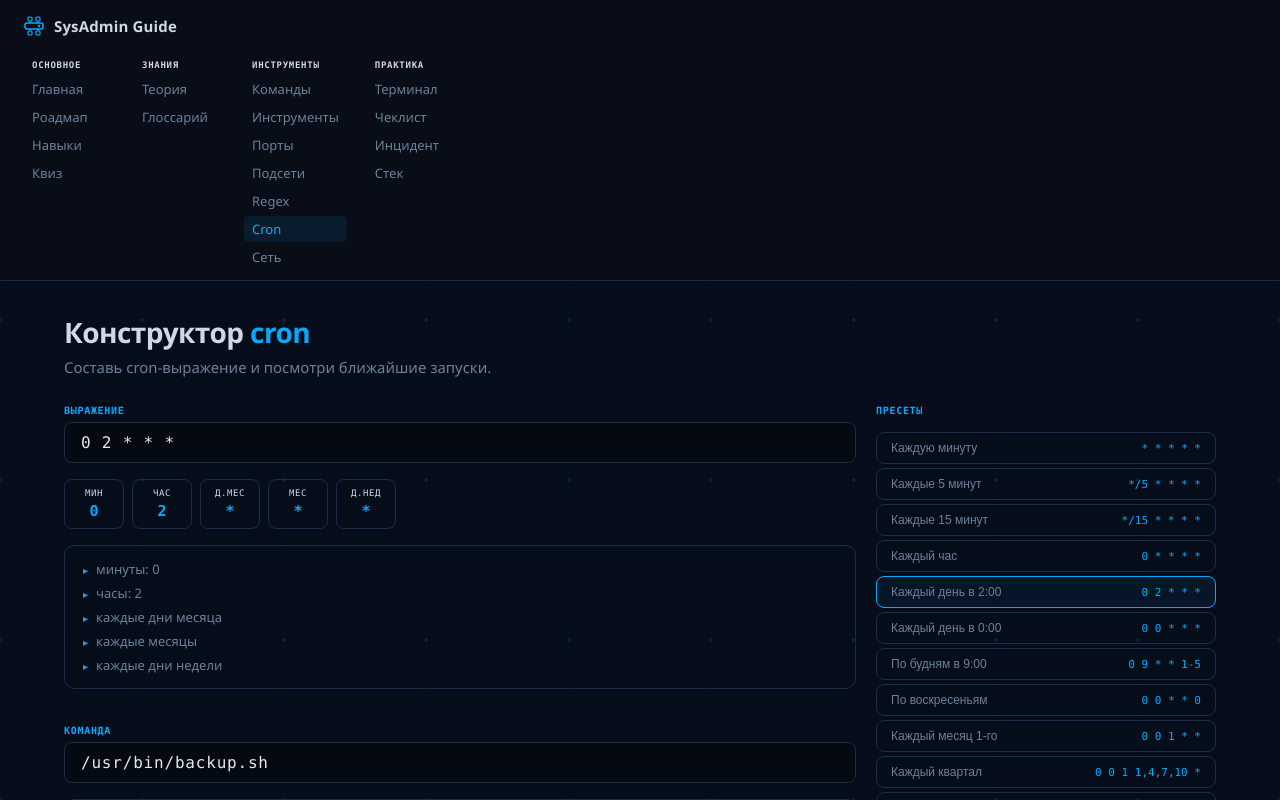
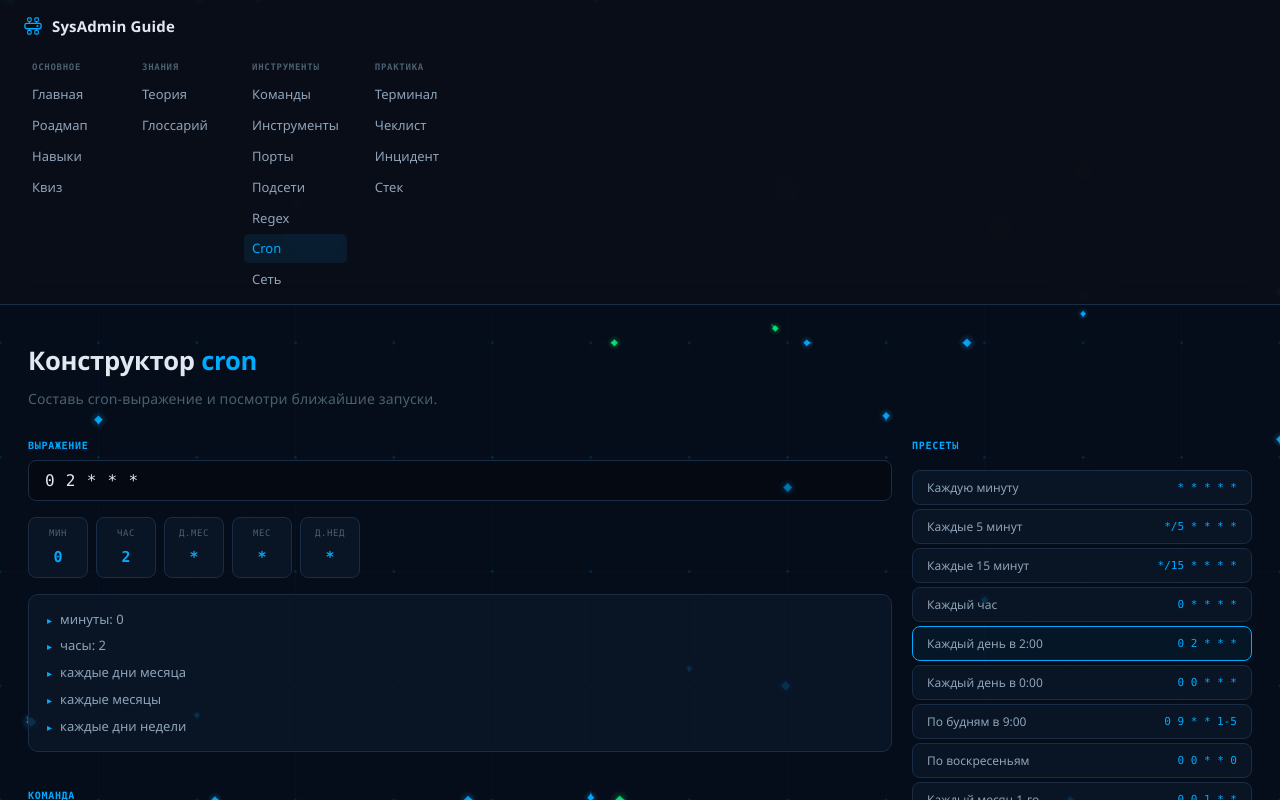
Before and after one commit to paranoid-rpm/sysadmin-guide, a React (Vite) app: page /sysadmin-guide/cron in a window 1280 px wide. Shown: the top 800 px of the page. Built offline with nearby package versions, Linux system fonts and the light colour scheme.

Commit message:
fix: фон с пакетами, строгий стиль, вариаблы CSS, убраны эмодзи в Navbar

```diff
--- a/src/App.css
+++ b/src/App.css
@@ -7,71 +7,124 @@
 
 .main {
   flex: 1;
-  padding: 32px 24px;
-  max-width: 1200px;
+  padding: 36px 28px 60px;
+  max-width: 1280px;
   margin: 0 auto;
   width: 100%;
   position: relative;
   z-index: 1;
 }
 
+/* ---- Typography ---- */
 .page-title {
-  font-size: 1.75rem;
+  font-size: 1.6rem;
   font-weight: 700;
-  color: var(--text);
-  letter-spacing: -0.02em;
+  color: var(--text1);
+  letter-spacing: -0.01em;
   margin-bottom: 6px;
+  font-family: var(--sans);
 }
-.page-title span.accent { color: var(--accent); }
+.page-title .accent { color: var(--accent); }
 
 .page-subtitle {
-  color: var(--text2);
+  color: var(--text3);
   margin-bottom: 28px;
-  font-size: 0.93rem;
+  font-size: 0.875rem;
+  font-family: var(--sans);
+  letter-spacing: 0.01em;
 }
 
+.section-label {
+  font-family: var(--mono);
+  font-size: 0.7rem;
+  font-weight: 700;
+  letter-spacing: 0.1em;
+  text-transform: uppercase;
+  color: var(--accent);
+  margin-bottom: 12px;
+}
+
+/* ---- Cards ---- */
 .card {
-  background: rgba(13,27,46,0.85);
-  backdrop-filter: blur(6px);
+  background: var(--card);
+  backdrop-filter: blur(8px);
   border: 1px solid var(--border);
   border-radius: var(--radius);
   padding: 20px;
-  transition: border-color 0.2s, background 0.2s;
+  transition: border-color 0.18s;
 }
 .card:hover { border-color: var(--border2); }
 
+/* ---- Badges ---- */
 .badge {
   display: inline-block;
   padding: 2px 8px;
   border-radius: 4px;
-  font-size: 0.72rem;
+  font-size: 0.68rem;
   font-weight: 700;
-  letter-spacing: 0.06em;
+  letter-spacing: 0.07em;
   text-transform: uppercase;
-  background: rgba(0,170,255,0.1);
+  font-family: var(--mono);
+  background: rgba(0,170,255,0.08);
   color: var(--accent);
-  border: 1px solid rgba(0,170,255,0.2);
+  border: 1px solid rgba(0,170,255,0.18);
 }
 
+/* ---- Buttons ---- */
 .btn {
   display: inline-flex;
   align-items: center;
   gap: 6px;
-  padding: 9px 20px;
+  padding: 8px 18px;
   border-radius: 6px;
   border: none;
   cursor: pointer;
-  font-size: 0.88rem;
+  font-size: 0.85rem;
   font-weight: 600;
   letter-spacing: 0.02em;
-  transition: all 0.18s;
-  font-family: var(--font);
+  transition: all 0.15s;
+  font-family: var(--sans);
 }
-.btn:disabled { opacity: 0.35; cursor: not-allowed; }
-.btn-primary { background: var(--accent); color: #020c18; }
+.btn:disabled { opacity: 0.3; cursor: not-allowed; }
+.btn-primary { background: var(--accent); color: #030e1c; }
 .btn-primary:hover:not(:disabled) { background: var(--accent3); }
-.btn-outline { background: transparent; border: 1px solid var(--border2); color: var(--text2); }
-.btn-outline:hover:not(:disabled) { border-color: var(--accent); color: var(--accent); background: rgba(0,170,255,0.06); }
+.btn-outline {
+  background: transparent;
+  border: 1px solid var(--border2);
+  color: var(--text2);
+}
+.btn-outline:hover:not(:disabled) {
+  border-color: var(--accent);
+  color: var(--accent);
+  background: rgba(0,170,255,0.05);
+}
 
+/* ---- Grids ---- */
 .grid-2 { display: grid; grid-template-columns: repeat(auto-fit, minmax(300px, 1fr)); gap: 16px; }
 .grid-3 { display: grid; grid-template-columns: repeat(auto-fit, minmax(220px, 1fr)); gap: 14px; }
+
+/* ---- Tables ---- */
+.data-table {
+  width: 100%;
+  border-collapse: collapse;
+  font-size: 0.875rem;
+}
+.data-table th {
+  padding: 10px 14px;
+  text-align: left;
+  font-family: var(--mono);
+  font-size: 0.68rem;
+  font-weight: 700;
+  letter-spacing: 0.08em;
+  text-transform: uppercase;
+  color: var(--text3);
+  border-bottom: 1px solid var(--border);
+}
+.data-table td {
+  padding: 10px 14px;
+  color: var(--text2);
+  border-bottom: 1px solid rgba(255,255,255,0.03);
+  vertical-align: middle;
+}
+.data-table tr:last-child td { border-bottom: none; }
+.data-table tr:hover td { background: rgba(255,255,255,0.02); }
--- a/src/components/Navbar.jsx
+++ b/src/components/Navbar.jsx
@@ -12,15 +12,17 @@ const LINKS = [
   { to: '/commands', label: 'Команды', group: 'Инструменты' },
   { to: '/tools', label: 'Инструменты', group: 'Инструменты' },
   { to: '/ports', label: 'Порты', group: 'Инструменты' },
+  { to: '/subnet', label: 'Подсети', group: 'Инструменты' },
+  { to: '/regex', label: 'Regex', group: 'Инструменты' },
+  { to: '/cron', label: 'Cron', group: 'Инструменты' },
+  { to: '/network', label: 'Сеть', group: 'Инструменты' },
   { to: '/terminal', label: 'Терминал', group: 'Практика' },
   { to: '/checklist', label: 'Чеклист', group: 'Практика' },
   { to: '/incident', label: 'Инцидент', group: 'Практика' },
   { to: '/drag-stack', label: 'Стек', group: 'Практика' },
-  { to: '/subnet', label: 'Подсети', group: 'Инструменты' },
-  { to: '/regex', label: 'Regex', group: 'Инструменты' },
-  { to: '/cron', label: 'Cron', group: 'Инструменты' },
-  { to: '/network', label: 'Сеть', group: 'Инструменты' },
 ]
+
+const GROUPS = ['Основное', 'Знания', 'Инструменты', 'Практика']
 
 export default function Navbar() {
   const [open, setOpen] = useState(false)
@@ -29,7 +31,7 @@ export default function Navbar() {
     <nav className="navbar">
       <div className="navbar-top">
         <div className="navbar-brand">
-          <svg width="20" height="20" viewBox="0 0 20 20" fill="none">
+          <svg width="18" height="18" viewBox="0 0 20 20" fill="none">
             <rect x="1" y="7" width="18" height="6" rx="2" stroke="#00aaff" strokeWidth="1.5"/>
             <circle cx="15" cy="10" r="1.2" fill="#00aaff"/>
             <rect x="4" y="1" width="4" height="4" rx="1" stroke="#00aaff" strokeWidth="1.2"/>
@@ -43,12 +45,16 @@ export default function Navbar() {
           </svg>
           SysAdmin Guide
         </div>
-        <button className="navbar-burger" onClick={() => setOpen(o => !o)} aria-label="Меню">
+        <button
+          className={`navbar-burger ${open ? 'active' : ''}`}
+          onClick={() => setOpen(o => !o)}
+          aria-label="Меню"
+        >
           <span/><span/><span/>
         </button>
       </div>
       <div className={`navbar-links ${open ? 'mob-open' : ''}`}>
-        {['\u041e\u0441\u043d\u043e\u0432\u043d\u043e\u0435','\u0417\u043d\u0430\u043d\u0438\u044f','\u0418\u043d\u0441\u0442\u0440\u0443\u043c\u0435\u043d\u0442\u044b','\u041f\u0440\u0430\u043a\u0442\u0438\u043a\u0430'].map(group => (
+        {GROUPS.map(group => (
           <div key={group} className="nav-group">
             <div className="nav-group-label">{group}</div>
             {LINKS.filter(l => l.group === group).map(l => (
--- a/src/components/PacketBackground.css
+++ b/src/components/PacketBackground.css
@@ -3,5 +3,5 @@
   inset: 0;
   z-index: 0;
   pointer-events: none;
-  opacity: 0.7;
+  opacity: 1;
 }
--- a/src/components/PacketBackground.jsx
+++ b/src/components/PacketBackground.jsx
@@ -1,5 +1,9 @@
 import { useEffect, useRef } from 'react'
 import './PacketBackground.css'
+
+const COLS = 14
+const ROWS = 8
+const PACKET_COUNT = 40
 
 export default function PacketBackground() {
   const canvasRef = useRef()
@@ -8,65 +12,48 @@ export default function PacketBackground() {
     const canvas = canvasRef.current
     const ctx = canvas.getContext('2d')
     let animId
-    let W, H
+    let W = 0, H = 0
+
+    // --- Nodes (recomputed on resize) ---
+    const nodes = Array.from({ length: COLS * ROWS }, () => ({ x: 0, y: 0 }))
+
+    const computeNodes = () => {
+      for (let r = 0; r < ROWS; r++) {
+        for (let c = 0; c < COLS; c++) {
+          const n = nodes[r * COLS + c]
+          n.x = (c / (COLS - 1)) * W
+          n.y = (r / (ROWS - 1)) * H
+        }
+      }
+    }
 
     const resize = () => {
       W = canvas.width = window.innerWidth
       H = canvas.height = window.innerHeight
+      computeNodes()
     }
     resize()
     window.addEventListener('resize', resize)
 
-    // Grid nodes
-    const COLS = 10, ROWS = 6
-    const nodes = []
-    for (let r = 0; r < ROWS; r++) {
-      for (let c = 0; c < COLS; c++) {
-        nodes.push({
-          x: (c / (COLS - 1)) * W,
-          y: (r / (ROWS - 1)) * H,
-        })
-      }
-    }
-
-    // Edges between adjacent nodes
+    // --- Edges ---
     const edges = []
     for (let r = 0; r < ROWS; r++) {
       for (let c = 0; c < COLS; c++) {
         const i = r * COLS + c
         if (c + 1 < COLS) edges.push([i, r * COLS + c + 1])
         if (r + 1 < ROWS) edges.push([i, (r + 1) * COLS + c])
+        // diagonal (sparse)
+        if (c + 1 < COLS && r + 1 < ROWS && (r + c) % 3 === 0)
+          edges.push([i, (r + 1) * COLS + c + 1])
       }
     }
 
-    // Packets
-    const packets = []
-    const PACKET_COUNT = 28
-
-    const spawnPacket = () => {
-      const edgeIdx = Math.floor(Math.random() * edges.length)
-      const [a, b] = edges[edgeIdx]
-      const reverse = Math.random() > 0.5
-      const from = reverse ? b : a
-      const to = reverse ? a : b
-      packets.push({
-        from, to,
-        t: 0,
-        speed: 0.004 + Math.random() * 0.006,
-        color: Math.random() > 0.3 ? '#00aaff' : '#00e676',
-        size: 2.5 + Math.random() * 2,
-        trail: [],
-        hops: Math.floor(2 + Math.random() * 4),
-        currentHop: 0,
-        path: [],
-      })
-    }
-
-    // Build multi-hop path
-    const buildPath = (p) => {
-      const path = [p.from]
-      let cur = p.from
-      for (let i = 0; i < p.hops; i++) {
+    // --- Path builder ---
+    const buildPath = (startNode) => {
+      const hops = 3 + Math.floor(Math.random() * 5)
+      const path = [startNode]
+      let cur = startNode
+      for (let i = 0; i < hops; i++) {
         const neighbors = edges
           .filter(e => e[0] === cur || e[1] === cur)
           .map(e => e[0] === cur ? e[1] : e[0])
@@ -75,108 +62,111 @@ export default function PacketBackground() {
         cur = neighbors[Math.floor(Math.random() * neighbors.length)]
         path.push(cur)
       }
-      return path
+      return path.length > 1 ? path : null
     }
 
-    for (let i = 0; i < PACKET_COUNT; i++) {
-      const edgeIdx = Math.floor(Math.random() * edges.length)
-      const [a, b] = edges[edgeIdx]
-      const p = {
-        from: a, to: b, t: Math.random(),
-        speed: 0.003 + Math.random() * 0.007,
-        color: Math.random() > 0.3 ? '#00aaff' : '#00e676',
-        size: 2 + Math.random() * 2.5,
+    // --- Packets ---
+    const mkPacket = () => {
+      const start = Math.floor(Math.random() * nodes.length)
+      const path = buildPath(start)
+      if (!path) return null
+      const blue = Math.random() > 0.25
+      return {
+        path,
+        pathIdx: 0,
+        t: Math.random(),
+        speed: 0.0025 + Math.random() * 0.005,
+        color: blue ? '#00aaff' : '#00e676',
+        rgba: blue ? [0, 170, 255] : [0, 230, 118],
+        size: 1.8 + Math.random() * 2,
         trail: [],
-        path: null,
-        pathIdx: 0,
       }
-      p.path = buildPath(p)
-      p.pathIdx = Math.floor(Math.random() * (p.path.length - 1))
-      packets.push(p)
     }
 
+    const packets = []
+    while (packets.length < PACKET_COUNT) {
+      const p = mkPacket()
+      if (p) packets.push(p)
+    }
+
+    // --- Draw loop ---
     const draw = () => {
       ctx.clearRect(0, 0, W, H)
 
-      // Recalc node positions on resize
-      for (let r = 0; r < ROWS; r++) {
-        for (let c = 0; c < COLS; c++) {
-          nodes[r * COLS + c].x = (c / (COLS - 1)) * W
-          nodes[r * COLS + c].y = (r / (ROWS - 1)) * H
-        }
-      }
-
-      // Draw edges
-      ctx.strokeStyle = 'rgba(0,170,255,0.06)'
-      ctx.lineWidth = 0.8
+      // Grid edges
+      ctx.lineWidth = 0.6
       edges.forEach(([a, b]) => {
+        const na = nodes[a], nb = nodes[b]
+        // fade diagonal edges more
+        const diag = na.x !== nb.x && na.y !== nb.y
+        ctx.strokeStyle = diag ? 'rgba(0,170,255,0.03)' : 'rgba(0,170,255,0.055)'
         ctx.beginPath()
-        ctx.moveTo(nodes[a].x, nodes[a].y)
-        ctx.lineTo(nodes[b].x, nodes[b].y)
+        ctx.moveTo(na.x, na.y)
+        ctx.lineTo(nb.x, nb.y)
         ctx.stroke()
       })
 
-      // Draw nodes
+      // Grid nodes
       nodes.forEach(n => {
         ctx.beginPath()
-        ctx.arc(n.x, n.y, 2, 0, Math.PI * 2)
-        ctx.fillStyle = 'rgba(0,170,255,0.18)'
+        ctx.arc(n.x, n.y, 1.5, 0, Math.PI * 2)
+        ctx.fillStyle = 'rgba(0,170,255,0.14)'
         ctx.fill()
       })
 
-      // Update & draw packets
-      packets.forEach(p => {
+      // Packets
+      packets.forEach((p, pi) => {
         if (!p.path || p.path.length < 2) return
+
         p.t += p.speed
         if (p.t >= 1) {
-          p.t = 0
+          p.t -= 1
           p.pathIdx++
           if (p.pathIdx >= p.path.length - 1) {
-            // Rebuild path
-            p.path = buildPath(p)
-            p.pathIdx = 0
+            const np = mkPacket()
+            if (np) packets[pi] = np
+            return
           }
         }
-        const fromNode = nodes[p.path[p.pathIdx]]
-        const toNode = nodes[p.path[p.pathIdx + 1]]
-        if (!fromNode || !toNode) return
 
-        const x = fromNode.x + (toNode.x - fromNode.x) * p.t
-        const y = fromNode.y + (toNode.y - fromNode.y) * p.t
+        const a = nodes[p.path[p.pathIdx]]
+        const b = nodes[p.path[p.pathIdx + 1]]
+        if (!a || !b) return
+
+        const x = a.x + (b.x - a.x) * p.t
+        const y = a.y + (b.y - a.y) * p.t
 
         // Trail
         p.trail.push({ x, y })
-        if (p.trail.length > 12) p.trail.shift()
+        if (p.trail.length > 14) p.trail.shift()
 
+        const [r, g, bl] = p.rgba
         p.trail.forEach((pt, i) => {
-          const alpha = (i / p.trail.length) * 0.5
-          const r = p.size * (i / p.trail.length) * 0.8
+          const frac = i / p.trail.length
           ctx.beginPath()
-          ctx.arc(pt.x, pt.y, r, 0, Math.PI * 2)
-          ctx.fillStyle = p.color === '#00aaff'
-            ? `rgba(0,170,255,${alpha})`
-            : `rgba(0,230,118,${alpha})`
+          ctx.arc(pt.x, pt.y, p.size * frac * 0.7, 0, Math.PI * 2)
+          ctx.fillStyle = `rgba(${r},${g},${bl},${frac * 0.45})`
           ctx.fill()
         })
 
-        // Packet square (data packet style)
+        // Packet body (rotated square)
         const s = p.size
         ctx.save()
         ctx.translate(x, y)
         ctx.rotate(Math.PI / 4)
         ctx.fillStyle = p.color
-        ctx.globalAlpha = 0.85
+        ctx.globalAlpha = 0.9
         ctx.fillRect(-s, -s, s * 2, s * 2)
+        ctx.restore()
         ctx.globalAlpha = 1
-        ctx.restore()
 
         // Glow
+        const glow = ctx.createRadialGradient(x, y, 0, x, y, p.size * 3)
+        glow.addColorStop(0, `rgba(${r},${g},${bl},0.28)`)
+        glow.addColorStop(1, `rgba(${r},${g},${bl},0)`)
         ctx.beginPath()
-        ctx.arc(x, y, p.size * 2.5, 0, Math.PI * 2)
-        const grd = ctx.createRadialGradient(x, y, 0, x, y, p.size * 2.5)
-        grd.addColorStop(0, p.color === '#00aaff' ? 'rgba(0,170,255,0.3)' : 'rgba(0,230,118,0.3)')
-        grd.addColorStop(1, 'rgba(0,0,0,0)')
-        ctx.fillStyle = grd
+        ctx.arc(x, y, p.size * 3, 0, Math.PI * 2)
+        ctx.fillStyle = glow
         ctx.fill()
       })
 
--- a/src/index.css
+++ b/src/index.css
@@ -1,37 +1,47 @@
 *, *::before, *::after { box-sizing: border-box; margin: 0; padding: 0; }
 
 :root {
-  --bg: #060d1a;
-  --bg2: #0d1b2e;
-  --bg3: #122035;
-  --bg4: #1a2d44;
-  --accent: #00aaff;
+  --bg:      #060d1a;
+  --bg2:     #0a1628;
+  --bg3:     #0d1b2e;
+  --bg4:     #122035;
+  --bg5:     #1a2d44;
+  --card:    rgba(10,22,40,0.82);
+  --accent:  #00aaff;
   --accent2: #0066cc;
   --accent3: #00d4ff;
-  --green: #00e676;
-  --red: #ff3d57;
-  --yellow: #ffb300;
-  --text: #cfd8e3;
-  --text2: #6b8299;
-  --border: #1a2d44;
+  --green:   #00e676;
+  --red:     #ff3d57;
+  --yellow:  #ffb300;
+  --orange:  #fb923c;
+  --violet:  #818cf8;
+  --text:    #cfd8e3;
+  --text1:   #e2e8f0;
+  --text2:   #8fa3b8;
+  --text3:   #4a6070;
+  --border:  #1a2d44;
   --border2: #243a52;
-  --radius: 8px;
-  --font: 'Segoe UI', system-ui, sans-serif;
-  --mono: 'Cascadia Code', 'Fira Code', 'Consolas', monospace;
+  --radius:  8px;
+  --sans:    'Segoe UI', system-ui, -apple-system, sans-serif;
+  --mono:    'Cascadia Code', 'Fira Code', 'Consolas', monospace;
+  --font:    var(--sans);
 }
 
 body {
   background: var(--bg);
-  color: var(--text);
-  font-family: var(--font);
+  color: var(--text1);
+  font-family: var(--sans);
   min-height: 100vh;
   overflow-x: hidden;
+  line-height: 1.6;
 }
 
 a { color: var(--accent); text-decoration: none; }
 a:hover { color: var(--accent3); }
 
+button { font-family: var(--sans); }
+
 ::-webkit-scrollbar { width: 5px; }
 ::-webkit-scrollbar-track { background: var(--bg); }
-::-webkit-scrollbar-thumb { background: var(--bg4); border-radius: 3px; }
+::-webkit-scrollbar-thumb { background: var(--bg5); border-radius: 3px; }
 ::-webkit-scrollbar-thumb:hover { background: var(--accent2); }
```
